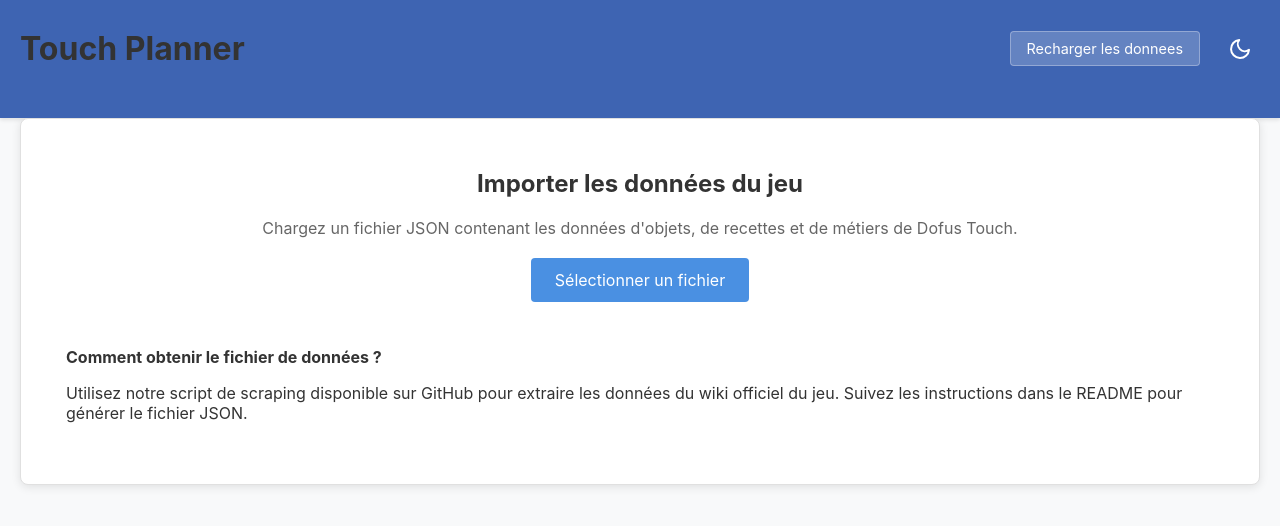
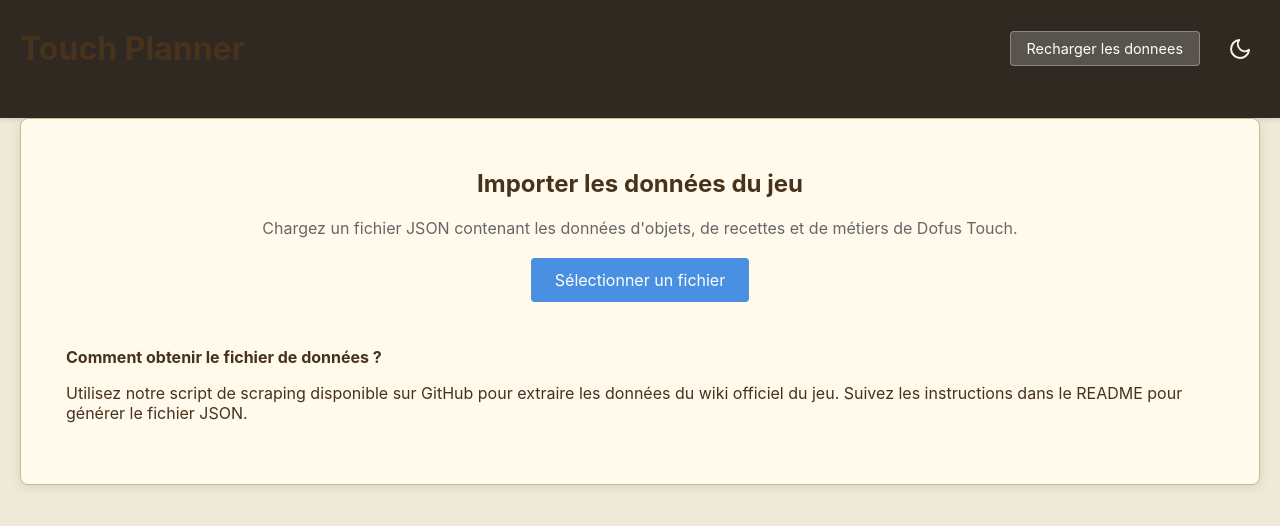
Before and after one commit to DaMolks/touch-planner, a React (Create React App) app: page / in a window 1280 px wide. Shown: the top 526 px of the page. Built offline with nearby package versions, Linux system fonts and the light colour scheme.

Commit message:
Modification des thèmes clair et sombre pour refléter l'esthétique de Dofus

```diff
--- a/src/styles/themes.css
+++ b/src/styles/themes.css
@@ -1,33 +1,33 @@
 /* Variables pour le thème clair (par défaut) */
 :root {
   /* Couleurs principales */
-  --background-color: #f8f9fa;
-  --panel-bg-color: #ffffff;
-  --text-color: #333333;
-  --text-secondary: #777777;
-  --border-color: #e0e0e0;
-  --highlight-color: #4a90e2;
+  --background-color: #eee9d9; /* Beige clair rappelant le parchemin */
+  --panel-bg-color: #fffaec; /* Blanc cassé pour les panneaux */
+  --text-color: #47321c; /* Brun foncé pour le texte */
+  --text-secondary: #7b613f; /* Brun moyen pour le texte secondaire */
+  --border-color: #d1b88c; /* Brun doré clair pour les bordures */
+  --highlight-color: #e3a839; /* Doré Dofus pour les éléments importants */
 
   /* Couleurs d'accent */
-  --accent-primary: #4a90e2;
-  --accent-secondary: #4CAF50;
-  --accent-danger: #f44336;
-  --accent-warning: #ff9800;
+  --accent-primary: #de9113; /* Orange doré Dofus */
+  --accent-secondary: #69a158; /* Vert Dofus pour les éléments positifs */
+  --accent-danger: #c13434; /* Rouge Dofus pour les alertes */
+  --accent-warning: #e39425; /* Orange pour les avertissements */
 
   /* Couleurs de composants spécifiques */
-  --header-bg: #3e64b2;
-  --header-text: #ffffff;
-  --panel-shadow: 0 2px 10px rgba(0, 0, 0, 0.1);
+  --header-bg: #302922; /* Marron foncé pour l'en-tête */
+  --header-text: #f9f3e1; /* Beige clair pour le texte du header */
+  --panel-shadow: 0 2px 10px rgba(107, 87, 53, 0.15); /* Ombre plus douce et ambrée */
   --input-bg: #ffffff;
-  --input-border: #dddddd;
-  --button-bg: #4a90e2;
+  --input-border: #d1b88c; /* Même que border-color */
+  --button-bg: #de9113; /* Même que accent-primary */
   --button-text: #ffffff;
 
   /* Composants interactifs */
-  --hover-bg: #f5f5f5;
-  --active-bg: #e8f1fd;
-  --success-color: #4caf50;
-  --error-color: #f44336;
+  --hover-bg: #f3e9cf; /* Beige plus accentué pour le survol */
+  --active-bg: #f8eecc; /* Beige encore plus accentué pour l'élément actif */
+  --success-color: #69a158; /* Vert Dofus */
+  --error-color: #c13434; /* Rouge Dofus */
 
   /* Transitions */
   --transition-speed: 0.3s;
@@ -36,33 +36,33 @@
 /* Variables pour le thème sombre */
 .dark-theme {
   /* Couleurs principales */
-  --background-color: #212529;
-  --panel-bg-color: #2d3136;
-  --text-color: #e9ecef;
-  --text-secondary: #adb5bd;
-  --border-color: #495057;
-  --highlight-color: #64a1e9;
+  --background-color: #252019; /* Marron très foncé */
+  --panel-bg-color: #302922; /* Marron foncé pour les panneaux */
+  --text-color: #ead9bc; /* Beige clair pour le texte */
+  --text-secondary: #bda378; /* Beige doré pour le texte secondaire */
+  --border-color: #5e4b35; /* Brun moyen pour les bordures */
+  --highlight-color: #e3a839; /* Doré Dofus pour les éléments importants */
 
   /* Couleurs d'accent */
-  --accent-primary: #5c9ce6;
-  --accent-secondary: #66bb6a;
-  --accent-danger: #f45f54;
-  --accent-warning: #ffb74d;
+  --accent-primary: #e3a839; /* Doré plus brillant en mode sombre */
+  --accent-secondary: #78b569; /* Vert Dofus légèrement plus clair */
+  --accent-danger: #d95252; /* Rouge Dofus plus vif */
+  --accent-warning: #e6a23c; /* Orange plus vif */
 
   /* Couleurs de composants spécifiques */
-  --header-bg: #2c4580;
-  --header-text: #ffffff;
+  --header-bg: #1a1711; /* Presque noir avec nuance brune */
+  --header-text: #f9f3e1; /* Beige clair pour le texte du header */
   --panel-shadow: 0 2px 10px rgba(0, 0, 0, 0.3);
-  --input-bg: #343a40;
-  --input-border: #495057;
-  --button-bg: #5c9ce6;
-  --button-text: #ffffff;
+  --input-bg: #3c3328; /* Marron un peu plus clair pour les inputs */
+  --input-border: #5e4b35; /* Même que border-color */
+  --button-bg: #e3a839; /* Même que accent-primary */
+  --button-text: #1a1711; /* Texte foncé sur bouton doré */
 
   /* Composants interactifs */
-  --hover-bg: #343a40;
-  --active-bg: #39414a;
-  --success-color: #66bb6a;
-  --error-color: #f45f54;
+  --hover-bg: #3c3328; /* Brun un peu plus clair pour le survol */
+  --active-bg: #4a3f30; /* Brun encore plus clair pour l'élément actif */
+  --success-color: #78b569; /* Vert un peu plus clair */
+  --error-color: #d95252; /* Rouge un peu plus clair */
 }
 
 /* Application des variables à l'interface */
```
